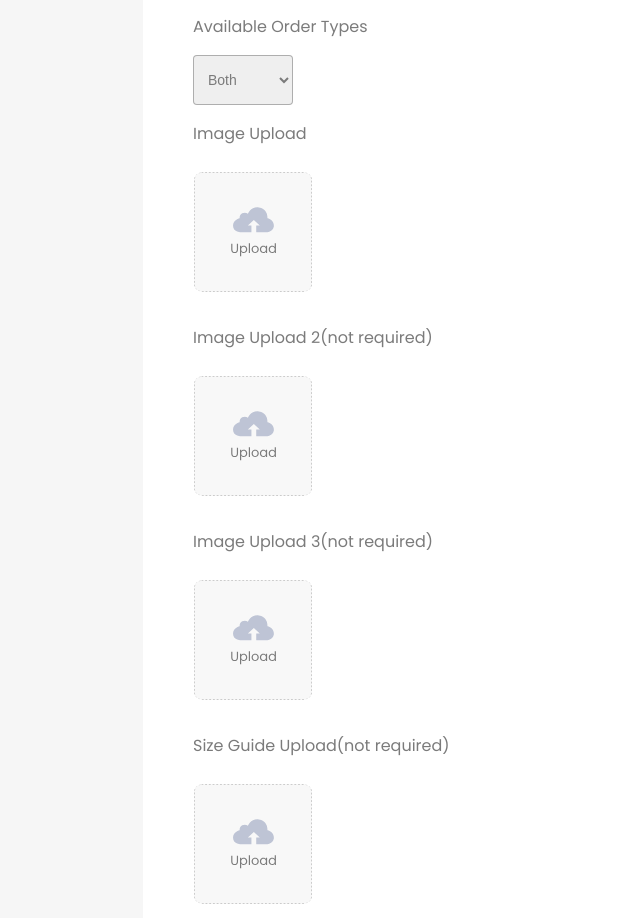
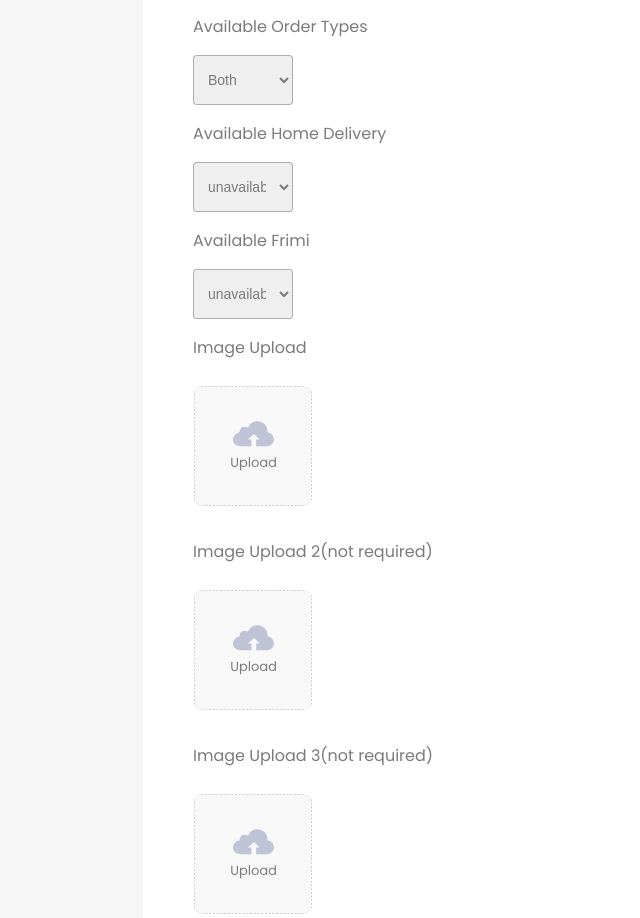
Before and after one commit to iransamarasekara/AdminNew, a React (Vite) app: page /addproduct in a window 1280 px wide. Shown: the part 1442-2360 px from the top of the page, without its empty margins (137-777 px from the left). Built offline with nearby package versions, Linux system fonts and the light colour scheme.

Commit message:
add order types and ..

```diff
--- a/src/Components/AddProduct/AddProduct.jsx
+++ b/src/Components/AddProduct/AddProduct.jsx
@@ -8,6 +8,7 @@ const AddProduct = () => {
     const [image_3,setImage_3] = useState(false);
     const [image_logo,setImage_logo] = useState(false);
     const [size_guide,setSize_Guide] = useState(false);
+    const [frimi,setFrimi] = useState(false);
     let descbox = [];
     for(let i = 0; i < 50; i++){
         let text = '';
@@ -47,6 +48,10 @@ const AddProduct = () => {
         acc_name2:"",
         bank2:"",
         acc_branch2:"",
+        avl_frimi:false,
+        frimi_link:"",
+        avl_home_delivery:false,
+        frimi_discount:0,
     })
 
     const imageLogoHandler = (e)=>{
@@ -80,6 +85,19 @@ const AddProduct = () => {
     const changeHandler = (e) => {
         setProductDetails({...productDetails,[e.target.name]:e.target.value})
     }
+
+    const changeFrimiHandler = (event) => {
+        const { name, value } = event.target;
+        const isTrueSet = value === 'true';
+        setProductDetails({...productDetails,[name]:isTrueSet});
+        setFrimi(isTrueSet);
+    };
+
+    const changeHomeDeliveryHandler = (event) => {
+        const { name, value } = event.target;
+        const isTrueSet = value === 'true';
+        setProductDetails({...productDetails,[name]:isTrueSet});
+    };
 
     const Add_Product = async () => {
         console.log(productDetails);
@@ -261,6 +279,32 @@ const AddProduct = () => {
             </select>
         </div>
         <div className="addproduct-itemfield">
+            <p>Available Home Delivery</p>
+            <select value={String(productDetails.avl_home_delivery)} onChange={changeHomeDeliveryHandler} name="avl_home_delivery" className='add-product-selector'>
+                <option value='true'>available</option>
+                <option value='false'>unavailable</option>
+            </select>
+        </div>
+        <div className="addproduct-itemfield">
+            <p>Available Frimi</p>
+            <select value={String(productDetails.avl_frimi)} onChange={changeFrimiHandler} name="avl_frimi" className='add-product-selector'>
+                <option value='true'>available</option>
+                <option value='false'>unavailable</option>
+            </select>
+        </div>
+        {frimi &&
+        <>
+        <div className="addproduct-itemfield">
+            <p>Frimi Link</p>
+            <input value={productDetails.frimi_link} onChange={changeHandler} type='text' name='frimi_link' placeholder='Type here'/>
+        </div>
+        <div className="addproduct-itemfield">
+            <p>Frimi Discount</p>
+            <input value={productDetails.frimi_discount} onChange={changeHandler} type='text' name='frimi_discount' placeholder='Type here'/>
+        </div>
+        </>
+        }
+        <div className="addproduct-itemfield">
             <p>Image Upload</p>
             <label htmlFor='file-input'>
                 <img src={image?URL.createObjectURL(image):upload_area} className='addproduct-thumnail-img' alt="" />
--- a/src/Components/ListProduct/ListProduct.jsx
+++ b/src/Components/ListProduct/ListProduct.jsx
@@ -89,6 +89,10 @@ const ListProduct = () => {
                 'Batch': order.batch,
                 'Faculty': order.faculty,
                 'Department': order.department,
+                'Pickup_method' : order.uni_pickup,
+                'Pre order method' : order.pre_order_method,
+                'address' : order.address,
+
             };
         }));
 
```
